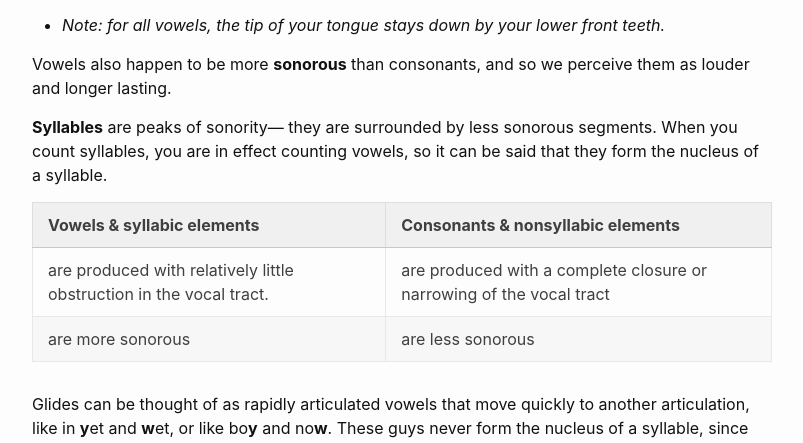
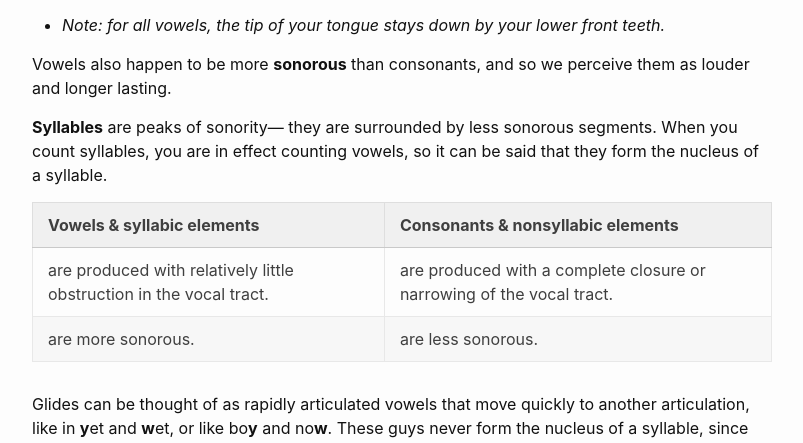
Before and after one commit to tsainez/tsainez.github.io, a Jekyll site: the page built from _posts/2020-05-09-phonetics.md, in a window 1280 px wide and 900 px high, scrolled down 1324 px. Shown: the top 443 px of the window, without its empty margins (238-1041 px from the left). Built offline with Jekyll 4.4.1, drawn with Linux system fonts in a browser that asks for light colours; comment, search, counter and statistics services are not loaded.

```diff
--- a/_posts/2020-05-09-phonetics.md
+++ b/_posts/2020-05-09-phonetics.md
@@ -40,8 +40,8 @@ Vowels also happen to be more **sonorous** than consonants, and so we perceive t
 
 | Vowels & syllabic elements | Consonants & nonsyllabic elements|
 |-|-|
-|are produced with relatively little obstruction in the vocal tract. | are produced with a complete closure or narrowing of the vocal tract |
-|are more sonorous | are less sonorous |
+|are produced with relatively little obstruction in the vocal tract. | are produced with a complete closure or narrowing of the vocal tract. |
+|are more sonorous. | are less sonorous. |
 
 Glides can be thought of as rapidly articulated vowels that move quickly to another articulation, like in **y**et and **w**et, or like bo**y** and no**w**. These guys never form the nucleus of a syllable, since they show properties of both consonants and vowels.
 
```
